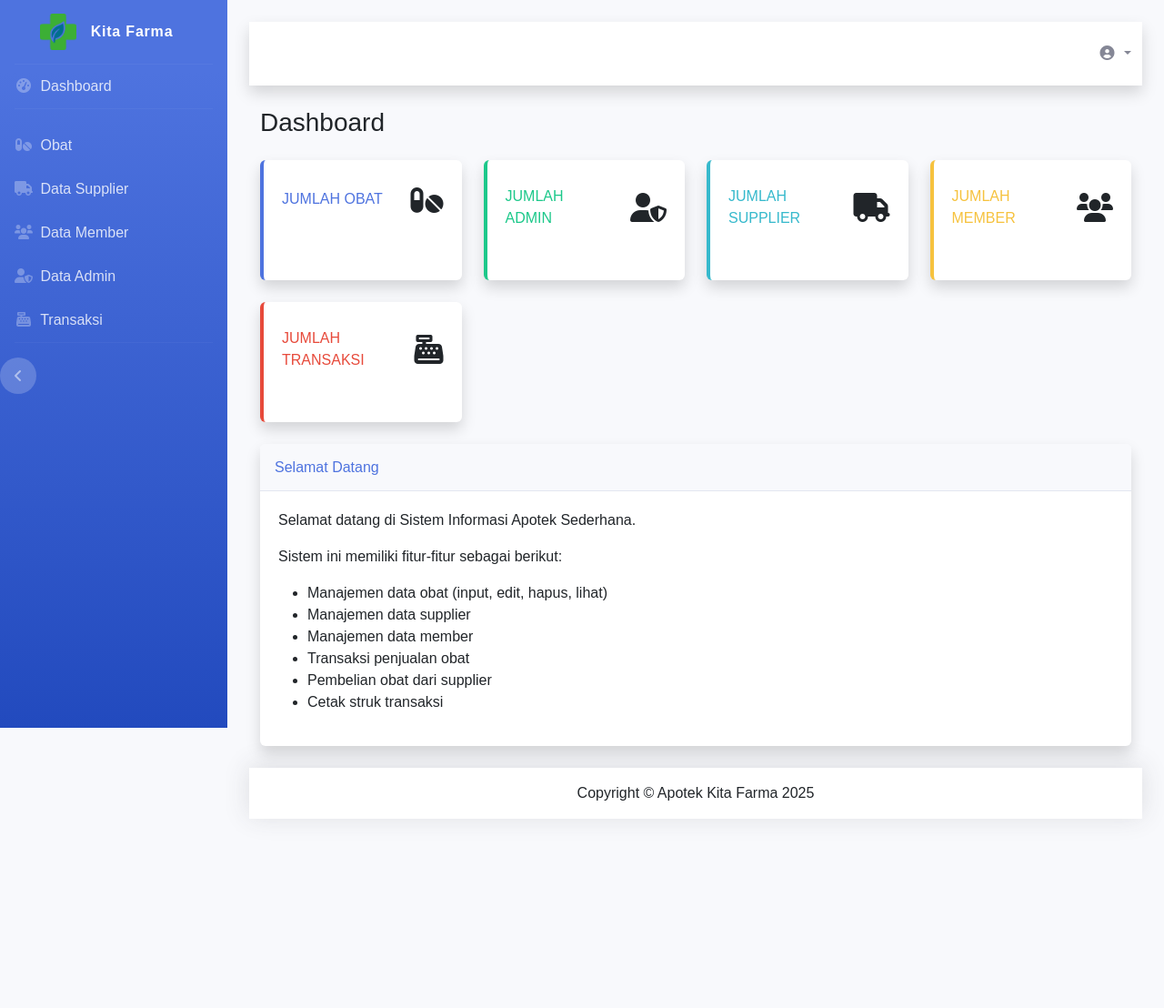
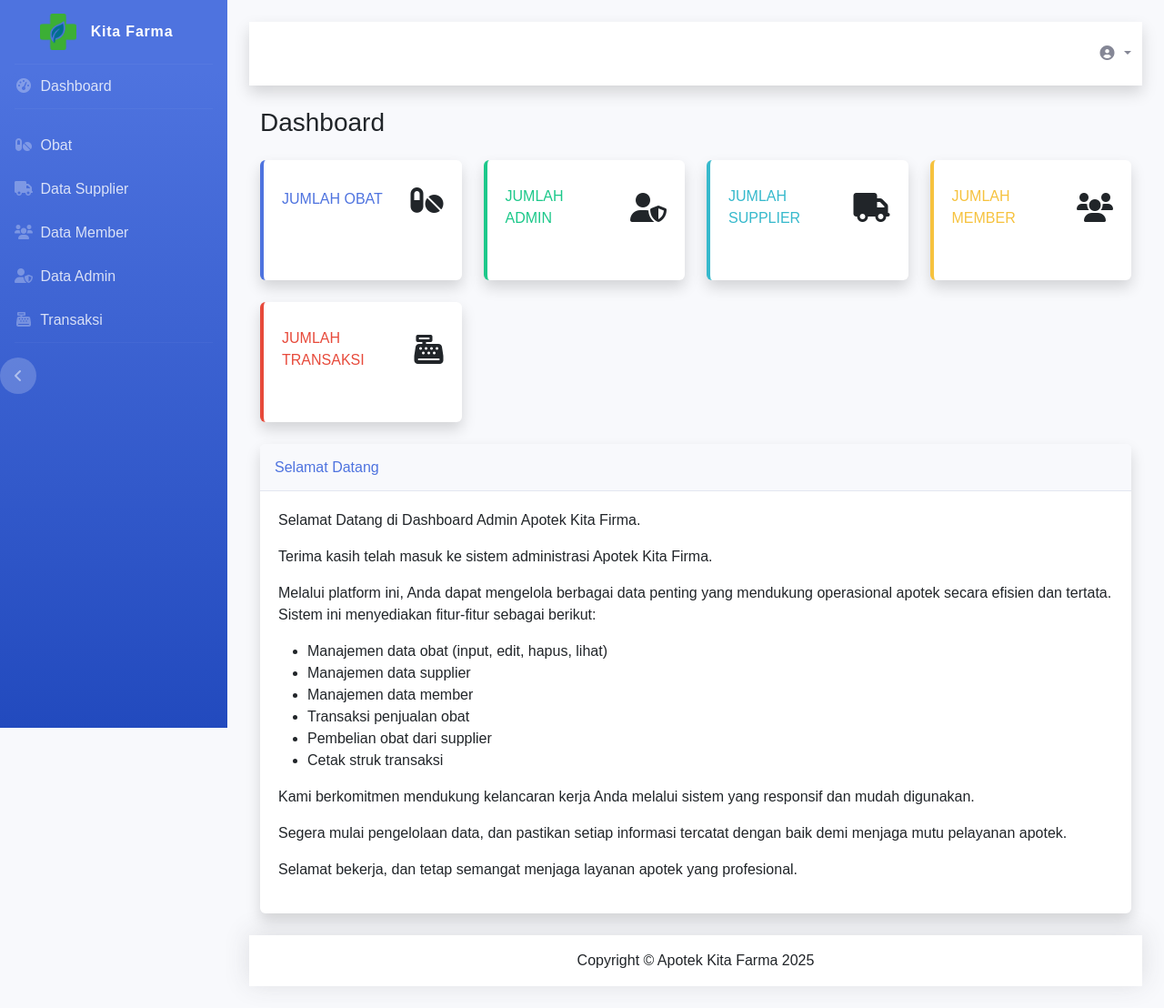
Before and after one commit to NaufalNurFahriza/Apotik_Project, a CodeIgniter 4 app: template app/Views/dashboard/index.php in a window 1280 px wide. Shown: the whole page at 91% size. Before the commit the page ends 883 px from the top, so only its background shows below. Run offline with PHP 8.4 and a stand-in for CodeIgniter, Linux system fonts and the light colour scheme; the template is opened without the code that fills it, so the values that code supplies are empty; some libraries are stand-ins or nearby versions.

Commit message:
merubah tampilan home

```diff
--- a/app/Views/dashboard/index.php
+++ b/app/Views/dashboard/index.php
@@ -106,8 +106,9 @@
                 <h6 class="m-0 font-weight-bold text-primary">Selamat Datang</h6>
             </div>
             <div class="card-body">
-                <p>Selamat datang di Sistem Informasi Apotek Sederhana.</p>
-                <p>Sistem ini memiliki fitur-fitur sebagai berikut:</p>
+                <p>Selamat Datang di Dashboard Admin Apotek Kita Firma.</p>
+                    <p>Terima kasih telah masuk ke sistem administrasi Apotek Kita Firma.</p>
+                    <p>Melalui platform ini, Anda dapat mengelola berbagai data penting yang mendukung operasional apotek secara efisien dan tertata. Sistem ini menyediakan fitur-fitur sebagai berikut:</p>
                     <ul>
                         <li>Manajemen data obat (input, edit, hapus, lihat)</li>
                         <li>Manajemen data supplier</li>
@@ -116,6 +117,11 @@
                         <li>Pembelian obat dari supplier</li>
                         <li>Cetak struk transaksi</li>
                     </ul>
+                    <p>Kami berkomitmen mendukung kelancaran kerja Anda melalui sistem yang responsif dan mudah digunakan.</p>
+                    <p>Segera mulai pengelolaan data, dan pastikan setiap informasi tercatat dengan baik demi menjaga mutu pelayanan apotek.</p>
+                    <p>Selamat bekerja, dan tetap semangat menjaga layanan apotek yang profesional.</p>
+
+                </ul>
             </div>
         </div>
     </div>
--- a/database/apotek_db.sql
+++ b/database/apotek_db.sql
@@ -65,7 +65,6 @@ CREATE TABLE IF NOT EXISTS `member` (
 INSERT INTO `member` (`nama`, `no_hp`, `poin`) VALUES
 ('Budi Santoso', '08123456789', 0),
 ('Ani Wijaya', '08234567890', 5);
-('Hermawan Julianto', '082906789120', 2);
 
 -- 6. Tabel Transaksi
 CREATE TABLE IF NOT EXISTS `transaksi` (
--- a/kepin.txt
+++ b/kepin.txt
@@ -1,2 +1,4 @@
 ini kepin
-lll
+
+1. tabahin daftar member ditempat transaksi
+2. tambah fitur untuk pakek point
```
Also changed, not shown: public/uploads/obat/1744715221_df5e938a7c0041d6b506.jpg (added). Lines whose indentation alone changed are shown as unchanged.
